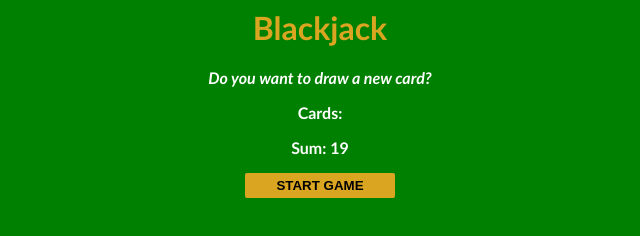
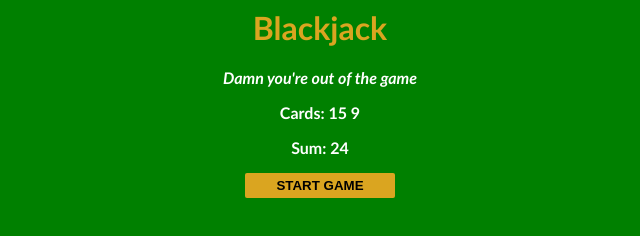
Before and after one commit to troy-may/blackjack, a plain HTML site: page index.html in a window 1280 px wide. Both pictures are taken after a click on the button "START GAME". Shown: the full height of the page, 320-960 px from the left. Drawn offline with Linux system fonts and the light colour scheme.

Commit message:
added card number display

```diff
--- a/index.html
+++ b/index.html
@@ -6,7 +6,7 @@
     <body>
         <h1>Blackjack</h1>
         <p id="message-el">Want to play a round?</p>
-        <p>Cards:</p>
+        <p id="cards-el">Cards:</p>
         <p id="sum-el">Sum:</p>
             <button onclick="startGame()">START GAME</button>
 
--- a/index.js
+++ b/index.js
@@ -1,4 +1,4 @@
-let firstCard = 10
+let firstCard = 15
 let secondCard = 9
 let sum = firstCard + secondCard
 let hasBlackJack = false
@@ -6,8 +6,10 @@ let isAlive = true
 let message = ""
 let messageEl = document.getElementById("message-el")
 let sumEl = document.getElementById("sum-el")
+let cardsEl = document.getElementById("cards-el")
 
 function startGame() {
+    cardsEl.textContent = "Cards: " + firstCard + " " + secondCard
     sumEl.textContent = "Sum: " + sum
     if (sum <= 20) {
         message = "Do you want to draw a new card?"
```
